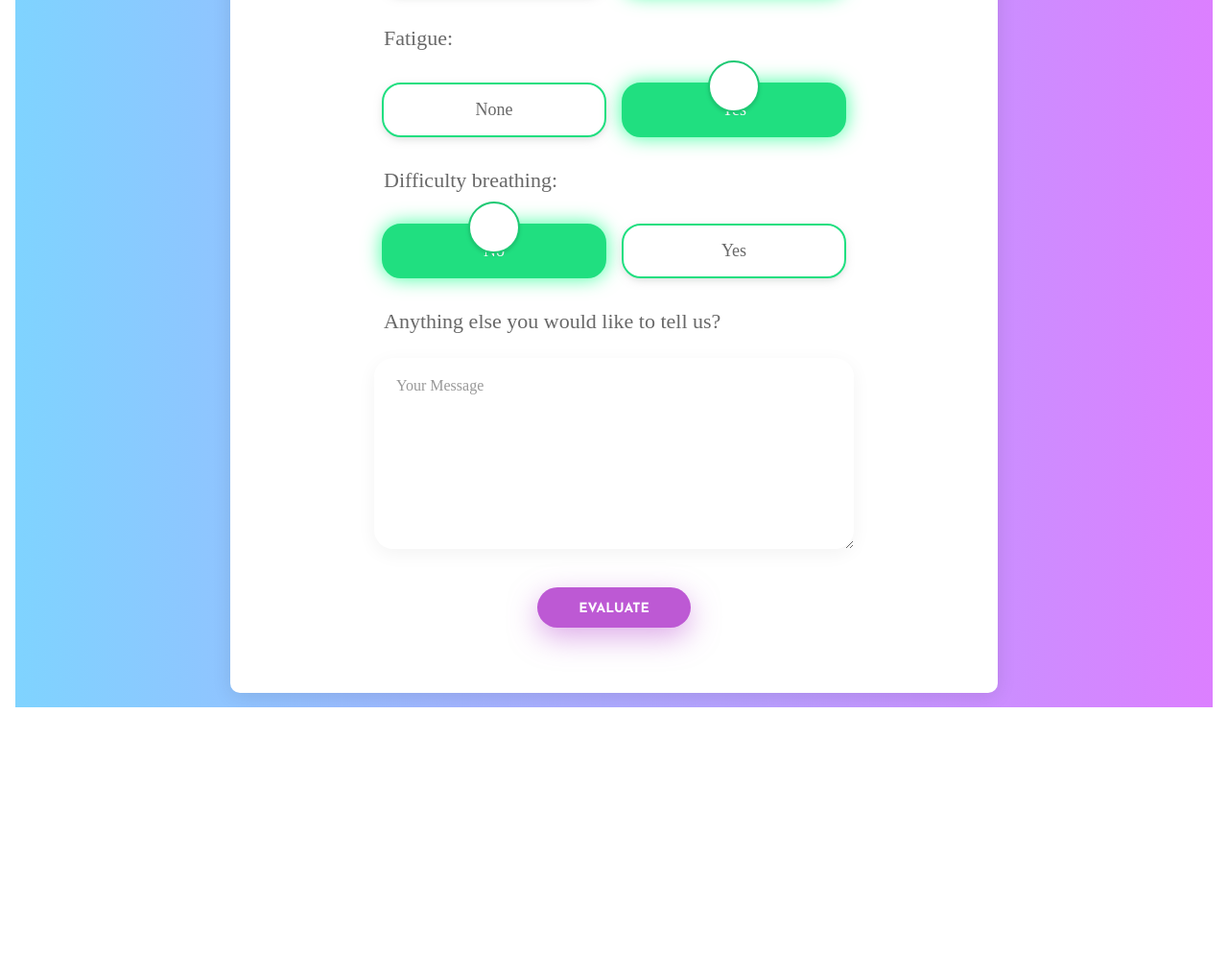
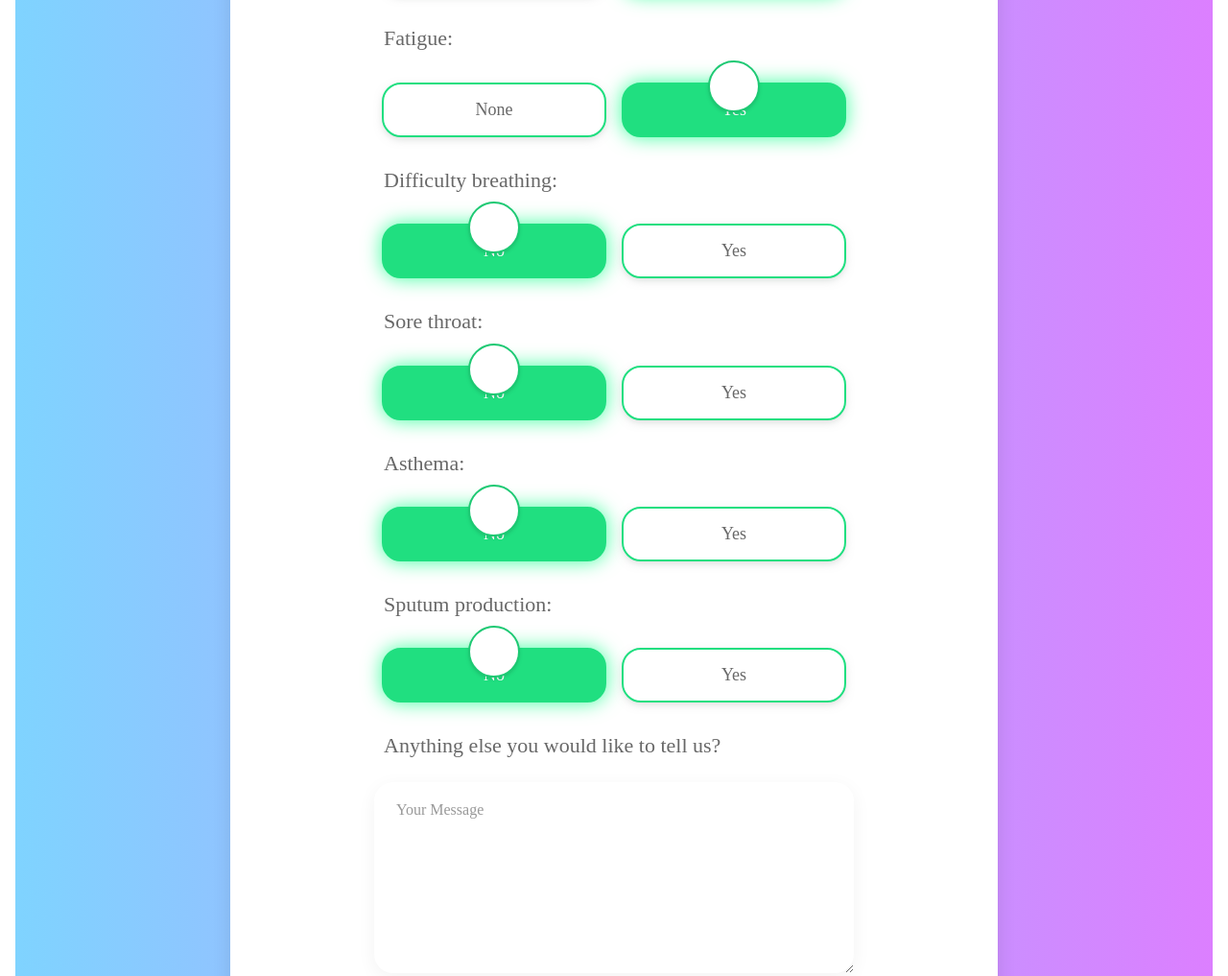
Before and after one commit to coronavirus-covid19-testing/coronavirus-covid19-testing.github.io, a plain HTML site: page index.html in a window 1280 px wide. Shown: the part 967-1984 px from the top of the page at 96% size. Before the commit the page ends 1704 px from the top, so only its background shows below. Drawn offline with Linux system fonts and the light colour scheme; a web font is replaced by a local one.

Commit message:
added the missing symptoms

```diff
--- a/index.html
+++ b/index.html
@@ -21,7 +21,7 @@
 	<div class="container-contact100">
 
 		<div class="wrap-contact100">
-			<form class="contact100-form validate-form" onSubmit="console.log('alsdkfjasdf')">
+			<form class="contact100-form validate-form">
 				<span class="contact100-form-title">
 					Covid-19 Test
 				</span>
@@ -134,6 +134,42 @@
 				</section>
 
 				<span class="contact100-form-heading">
+					Sore throat:
+				</span>
+				<section >
+					<div>
+						<input type="radio" name="sore_throat" id="sore_throat-no" value="0" checked><label  class="contract100-input-lable" for="sore_throat-no">No</label>
+					</div>
+					<div>
+						<input type="radio" name="sore_throat" id="sore_throat-yes" value="1"><label  class="contract100-input-lable" for="sore_throat-yes">Yes</label>
+					</div>
+				</section>
+
+				<span class="contact100-form-heading">
+					Asthema:
+				</span>
+				<section >
+					<div>
+						<input type="radio" name="asthema" id="asthema-no" value="0" checked><label  class="contract100-input-lable" for="asthema-no">No</label>
+					</div>
+					<div>
+						<input type="radio" name="asthema" id="asthema-yes" value="1"><label  class="contract100-input-lable" for="asthema-yes">Yes</label>
+					</div>
+				</section>
+
+				<span class="contact100-form-heading">
+					Sputum production:
+				</span>
+				<section >
+					<div>
+						<input type="radio" name="sputum" id="sputum-no" value="0" checked><label  class="contract100-input-lable" for="sputum-no">No</label>
+					</div>
+					<div>
+						<input type="radio" name="sputum" id="sputum-yes" value="1"><label  class="contract100-input-lable" for="sputum-yes">Yes</label>
+					</div>
+				</section>
+
+				<span class="contact100-form-heading">
 					Anything else you would like to tell us?
 				</span>
 					<div class="wrap-input100 validate-input" data-validate = "Please enter your message">
--- a/js/main.js
+++ b/js/main.js
@@ -45,12 +45,18 @@
                 output = output + entry[0] + "=" + entry[1] + "\r";
             };
 
+
+            console.log("asjdlkfj: ",output)
             // var result = output.match('/(cough\d=\d)/g').match('/\d+/g')*1;
-            const coughVal = (output.match(/cough=\d/g))[0].match(/[\d]$/g)[0]*1
-            const feverVal = (output.match(/fever=\d/g))[0].match(/[\d]$/g)[0]*1
-            const headacheVal = (output.match(/headache=\d/g))[0].match(/[\d]$/g)[0]*1
-            const fatigueVal = (output.match(/fatigue=\d/g))[0].match(/[\d]$/g)[0]*1
-            const dbVal = (output.match(/db=\d/g))[0].match(/[\d]$/g)[0]*1
+            const smokerVal = (output.match(/smoker=\d/g))[0].match(/[\d]$/g)[0]*1 || 0;
+            const coughVal = (output.match(/cough=\d/g))[0].match(/[\d]$/g)[0]*1;
+            const feverVal = (output.match(/fever=\d/g))[0].match(/[\d]$/g)[0]*1;
+            const headacheVal = (output.match(/headache=\d/g))[0].match(/[\d]$/g)[0]*1;
+            const fatigueVal = (output.match(/fatigue=\d/g))[0].match(/[\d]$/g)[0]*1;
+            const dbVal = (output.match(/db=\d/g))[0].match(/[\d]$/g)[0]*1;
+            const asthemaVal = (output.match(/asthema=\d/g))[0].match(/[\d]$/g)[0]*1;
+            const sorethroatVal = (output.match(/sore_throat=\d/g))[0].match(/[\d]$/g)[0]*1;
+            const sputumVal = (output.match(/sputum=\d/g))[0].match(/[\d]$/g)[0]*1;
 
 
             // calculate the probability of covid given the evidence
@@ -71,7 +77,7 @@
                 }()
             );
 
-            const cpdCovid       = new Factor(name='covid',    tf.tensor([[0.2],[0.8]]));
+            const cpdCovid       = new Factor(name='covid',    tf.tensor([[0.000],[0.000]]));
 
             const cpdCough       = new Factor(name='covid-cough',                tf.tensor([[0.50, 0.31  ], [0.50, 0.69  ]]));
             const cpdHeadache    = new Factor(name='covid-headache',             tf.tensor([[0.50, 0.13  ], [0.50, 0.87  ]]));
@@ -120,7 +126,8 @@
 
 
 
-            network.observe(['cough', 'fever', 'headache', 'fatigue', 'difficulty_breathing'], [coughVal, feverVal, headacheVal, fatigueVal, fatigueVal, dbVal]).then(
+            network.observe(['smoker', 'cough', 'fever', 'headache', 'fatigue', 'difficulty_breathing', 'sore_throat', 'asthema', 'sputum_production'],
+                            [smokerVal, coughVal, feverVal, headacheVal, fatigueVal, fatigueVal, dbVal, sorethroatVal, asthemaVal, sputumVal]).then(
                 ()=>{
 
                     console.log('after observe yes!')
```
